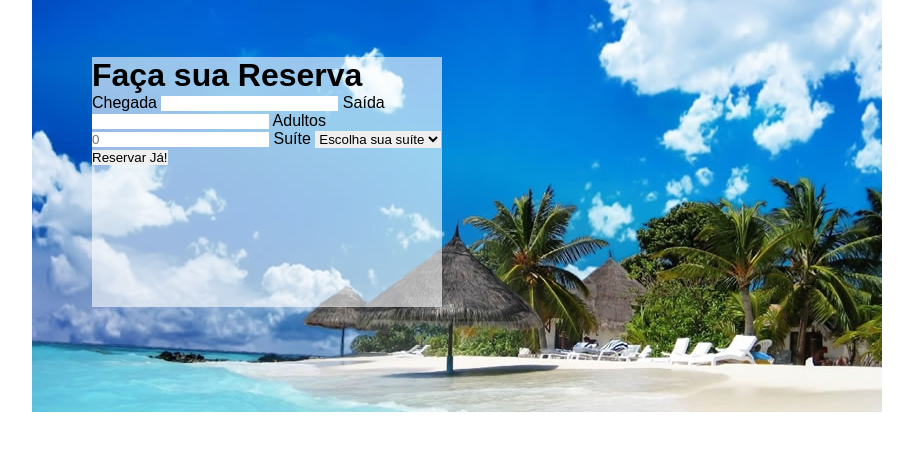
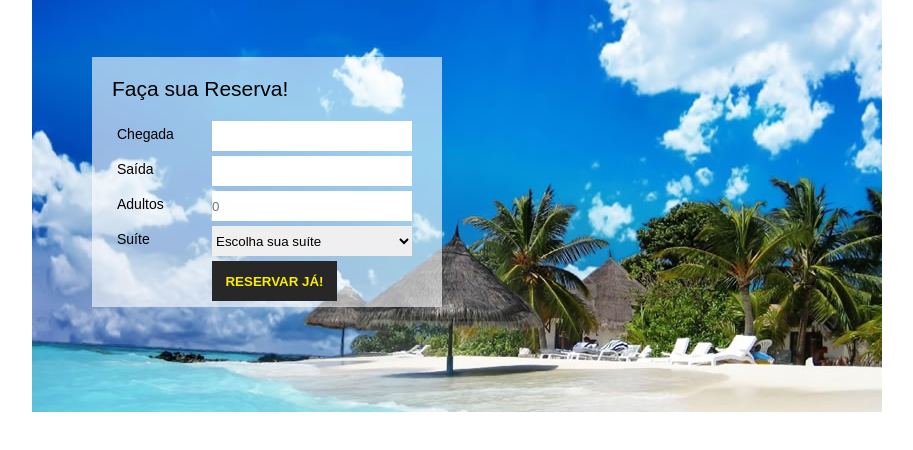
Before and after one commit to LeonardoRamosRibeirodeSousa/programacao-web, a plain HTML site: page 47012/index.html in a window 1280 px wide. Shown: the part 68-518 px from the top of the page, without its empty margins (183-1096 px from the left). Drawn offline with Linux system fonts and the light colour scheme.

Commit message:
Customizacao do formulario

```diff
--- a/47012/css/style.css
+++ b/47012/css/style.css
@@ -50,9 +50,39 @@ header div.banner{
   padding: 60px 0 0 60px;
   float: left;
 }
-form{
-  width: 350px;
-  height: 250px;
-  box-sizing: border-box;
-  background: url('../images/formBg.png');
+form {
+    width: 350px;
+    height: 250px;
+    box-sizing: border-box;
+    background: url('../images/formBg.png');
+    padding-top: 20px;
+    padding-left: 20px;
 }
+form h1 {
+    font-size: 21px;
+    font-weight: lighter;
+    margin-bottom: 20px;
+}
+label {
+    font-size: 14px;
+    font-weight: lighter;
+    width: 90px;
+    float: left;
+    padding: 5px;
+}
+input, select {
+    width: 200px;
+    height: 30px;
+    float: left;
+    margin-bottom: 5px;
+}
+form button {
+    width: 125px;
+    height: 40px;
+    background: #272727;
+    color: #FBED04;
+    float: left;
+    margin-left: 100px;
+    font-weight: bolder;
+    text-transform: uppercase;
+}
--- a/47012/index.html
+++ b/47012/index.html
@@ -18,7 +18,7 @@
       </nav>
       <div class="banner">
         <form action="#">
-          <h1>Faça sua Reserva</h1>
+          <h1>Faça sua Reserva!</h1>
           <label for="checkin">Chegada</label>
           <input type="datetime" name="checkin">
           <label for="checkout">Saída</label>
```
Also changed, not shown: 1 other file.
